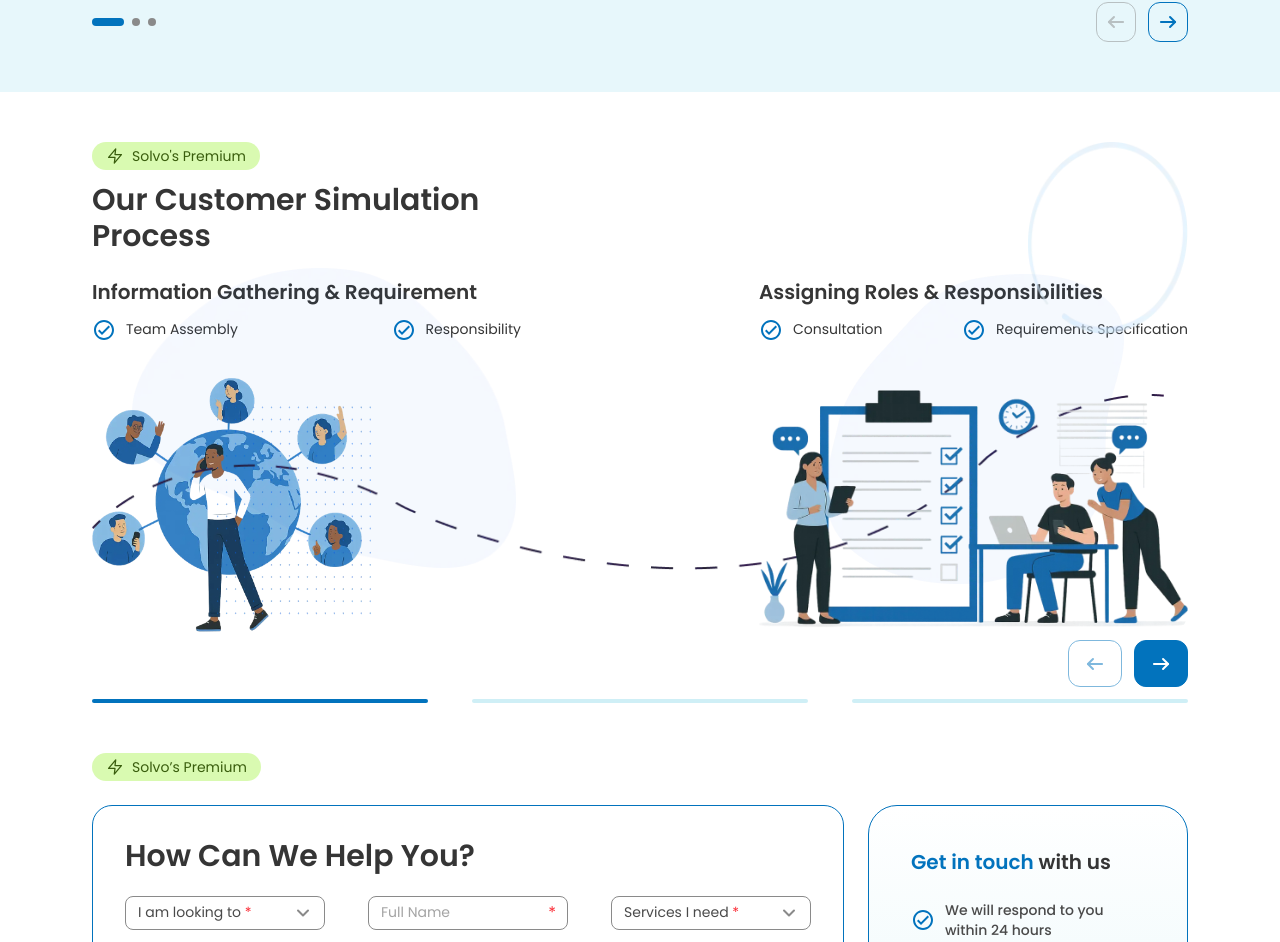
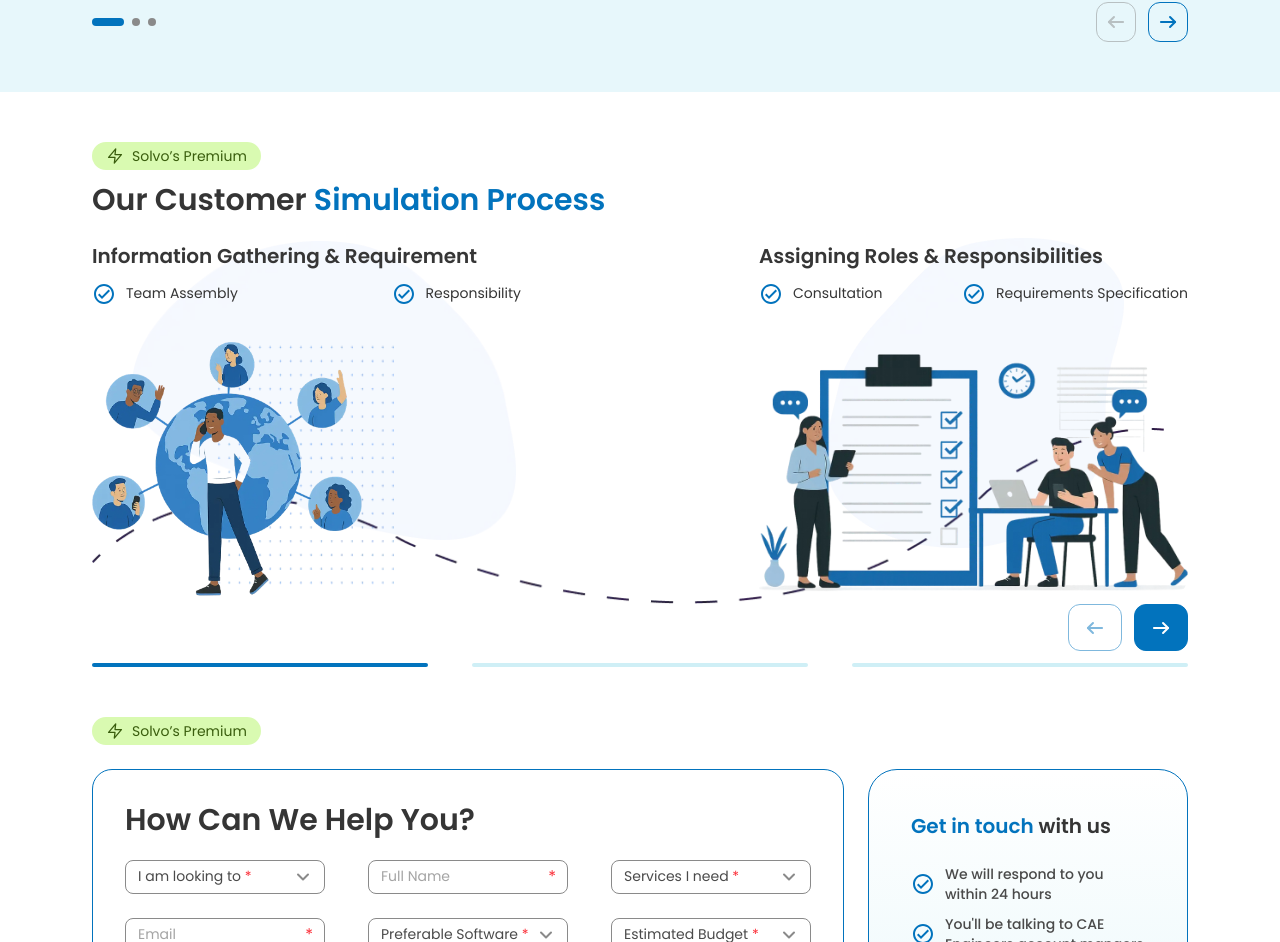
Before and after one commit to Maheerali-pk/solvo, a Next.js app: page / in a window 1280 px wide. Shown: the part 3066-4008 px from the top of the page. Built offline with nearby package versions, Linux system fonts and the light colour scheme.

Commit message:
Simulation item fixed so images remail in background while sliding

```diff
--- a/app/components/CustomerSimulationItem.tsx
+++ b/app/components/CustomerSimulationItem.tsx
@@ -12,30 +12,11 @@ const CustomerSimulationItem: React.FC<CustomerSimulationItemProps> = ({
 }) => {
   return (
     <div className="relative flex flex-col gap-[0.625rem] w-full">
-      <img
-        src="/images/customer-simulation/circle.webp"
-        alt="Background"
-        className="absolute top-0 w-40 h-48 right-0 -translate-y-0"
-        loading="lazy"
-      />
-
       {/* Main Card */}
-      <div className="w-full bg-white rounded-[0px_0px_1.875rem_1.875rem] overflow-hidden">
+      <div className="w-full bg-transparent rounded-[0px_0px_1.875rem_1.875rem] overflow-hidden">
         {/* Content */}
         <div className="flex flex-col gap-6 ">
           {/* Badge and Title */}
-          <div className="flex flex-col gap-3 w-[28.5625rem]">
-            {/* Badge */}
-            <GreenBadge
-              icon={data.badgeIcon}
-              text={data.badgeText}
-            ></GreenBadge>
-
-            {/* Title */}
-            <h2 className="text-[1.875rem]   text-text-gray font-semibold font-poppins">
-              {data.title}
-            </h2>
-          </div>
 
           {/* Phases */}
           <div className="flex flex-row items-stretch gap-[14.875rem]">
@@ -67,24 +48,6 @@ const CustomerSimulationItem: React.FC<CustomerSimulationItemProps> = ({
 
               {/* Step Image */}
               <div className="relative w-full h-[15.875rem]">
-                <img
-                  src="/images/customer-simulation/line.webp"
-                  alt="Background"
-                  className="absolute h-44 min-w-[67rem] top-4"
-                  loading="lazy"
-                />
-                <img
-                  src={"/images/customer-simulation/dots.webp"}
-                  alt="Step 1"
-                  className="object-contain ml-[7.25rem] bottom-0 absolute"
-                  loading="lazy"
-                />
-                <img
-                  src={"/images/customer-simulation/cloud.webp"}
-                  alt="Step 1"
-                  className="object-contain ml-[2.5rem] w-96 bottom-16 absolute"
-                  loading="lazy"
-                />
                 <img
                   src={data.leftPhase.stepImage}
                   alt={`Step ${data.leftPhase.stepNumber}`}
@@ -122,12 +85,6 @@ const CustomerSimulationItem: React.FC<CustomerSimulationItemProps> = ({
 
               {/* Step Image */}
               <div className="relative w-full h-[16.401875rem]">
-                <img
-                  src={"/images/customer-simulation/cloud-right.webp"}
-                  alt="Step 1"
-                  className="object-contain w-[18.625rem] h-[19.375rem] ml-[2.5rem] w-96 bottom-14 right-16 absolute"
-                  loading="lazy"
-                />
                 <Image
                   src={data.rightPhase.stepImage}
                   alt={`Step ${data.rightPhase.stepNumber}`}
--- a/app/components/CustomerSimulationItemMobile.tsx
+++ b/app/components/CustomerSimulationItemMobile.tsx
@@ -16,47 +16,11 @@ const CustomerSimulationItemMobile: React.FC<
 > = ({ badgeText, badgeIcon, title, phase, index }) => {
   return (
     <div className="relative flex flex-col gap-[0.625rem] w-full overflow-hidden">
-      <img
-        src="/images/customer-simulation/circle.webp"
-        alt="Background"
-        className="absolute top-0 w-40 h-48 right-0 -translate-y-0"
-        loading="lazy"
-      />
-      <img
-        src="/images/customer-simulation/line-mobile.webp"
-        alt="Background"
-        className="absolute bottom-6 w-full left-side-space right-  right-0 z-10"
-        loading="lazy"
-      />
-      <img
-        src={"/images/customer-simulation/dots.webp"}
-        alt="Step 1"
-        className="object-contain h-[50%] left-1/2 -translate-x-1/2 bottom-0 absolute"
-        loading="lazy"
-      />
-      <img
-        src={"/images/customer-simulation/cloud.webp"}
-        alt="Step 1"
-        className="object-contain  w-80 bottom-28 left-1/2 -translate-x-1/2 absolute"
-        loading="lazy"
-      />
       {/* Main Card */}
-      <div className="w-full bg-white rounded-[0px_0px_1.875rem_1.875rem] overflow-hidden">
+      <div className="w-full bg-transparent rounded-[0px_0px_1.875rem_1.875rem] overflow-hidden">
         {/* Content */}
-        <div className="flex flex-col sm:gap-3 gap-6 px-4 py-6">
+        <div className="flex flex-col sm:gap-3 gap-6 sm:px-side-space px-4 py-6">
           {/* Badge and Title */}
-          <div className="flex flex-col gap-3 w-full">
-            {/* Badge */}
-
-            <GreenBadge icon={badgeIcon} text={badgeText}></GreenBadge>
-            {/* Title */}
-            <h2 className=" text-text-gray font-semibold font-poppins">
-              {title.split(" ").slice(0, 2).join(" ")}{" "}
-              <span className="text-primary-blue">
-                {title.split(" ").slice(2).join(" ")}
-              </span>
-            </h2>
-          </div>
 
           {/* Phase */}
           <div className="flex flex-col gap-6">
--- a/app/components/CustomerSimulationSection.tsx
+++ b/app/components/CustomerSimulationSection.tsx
@@ -8,6 +8,7 @@ import { allCustomerSimulationItems } from "@/app/helpers/data";
 import CustomerSimulationItem from "./CustomerSimulationItem";
 import CustomerSimulationItemMobile from "./CustomerSimulationItemMobile";
 import Slider from "@/app/components/Slider";
+import GreenBadge from "./GreenBadge";
 
 interface CustomerSimulationSectionProps {}
 
@@ -70,10 +71,48 @@ const CustomerSimulationSection: React.FC<
 
   return (
     <section className="w-full flex flex-col items-center gap-6 relative">
-      <div className="w-full max-w-desktop mx-auto flex flex-col gap-6">
+      <div className="w-full max-w-desktop mx-auto flex flex-col gap-6 relative">
         {/* Desktop View */}
+        <div className="flex flex-col gap-3 sm:px-side-space">
+          {/* Badge */}
+          <GreenBadge
+            icon="/images/zap-icon.svg"
+            text="Solvo’s Premium"
+          ></GreenBadge>
+
+          {/* Title */}
+          <h2 className="text-[1.875rem]   text-text-gray font-semibold font-poppins">
+            Our Customer{" "}
+            <span className="text-primary-blue">Simulation Process</span>
+          </h2>
+        </div>
+
         <div className="block sm:hidden w-full">
-          <div className="w-full">
+          <div className="w-full relative">
+            <img
+              src="/images/customer-simulation/line.webp"
+              alt="Background"
+              className="absolute sm:hidden bottom-0 h-44 min-w-[67rem] pointer-events-none select-none"
+              loading="lazy"
+            />
+            <img
+              src={"/images/customer-simulation/cloud.webp"}
+              alt="Step 1"
+              className="object-contain sm:hidden ml-[2.5rem] w-96 bottom-16 absolute"
+              loading="lazy"
+            />
+            <img
+              src={"/images/customer-simulation/cloud-right.webp"}
+              alt="Step 1"
+              className="object-contain sm:hidden w-[18.625rem] h-[19.375rem] ml-[2.5rem] w-96 bottom-14 right-16 absolute"
+              loading="lazy"
+            />
+            <img
+              src={"/images/customer-simulation/dots.webp"}
+              alt="Step 1"
+              className="object-contain sm:hidden ml-[7.25rem] h-[17rem] bottom-0 absolute"
+              loading="lazy"
+            />
             <Swiper
               spaceBetween={0}
               slidesPerView={1}
@@ -108,7 +147,31 @@ const CustomerSimulationSection: React.FC<
 
         {/* Mobile View */}
         <div className="sm:block hidden w-full">
-          <div className="w-full">
+          <div className="w-full relative">
+            <img
+              src="/images/customer-simulation/circle.webp"
+              alt="Background"
+              className="absolute top-0 w-40 h-48 right-0 -translate-y-0"
+              loading="lazy"
+            />
+            <img
+              src="/images/customer-simulation/line-mobile.webp"
+              alt="Background"
+              className="absolute bottom-6 w-full left-side-space right-  right-0 z-10"
+              loading="lazy"
+            />
+            <img
+              src={"/images/customer-simulation/dots.webp"}
+              alt="Step 1"
+              className="object-contain h-[50%] left-1/2 -translate-x-1/2 bottom-0 absolute"
+              loading="lazy"
+            />
+            <img
+              src={"/images/customer-simulation/cloud.webp"}
+              alt="Step 1"
+              className="object-contain  w-80 bottom-28 left-1/2 -translate-x-1/2 absolute"
+              loading="lazy"
+            />
             <Swiper
               spaceBetween={0}
               slidesPerView={1}
```
